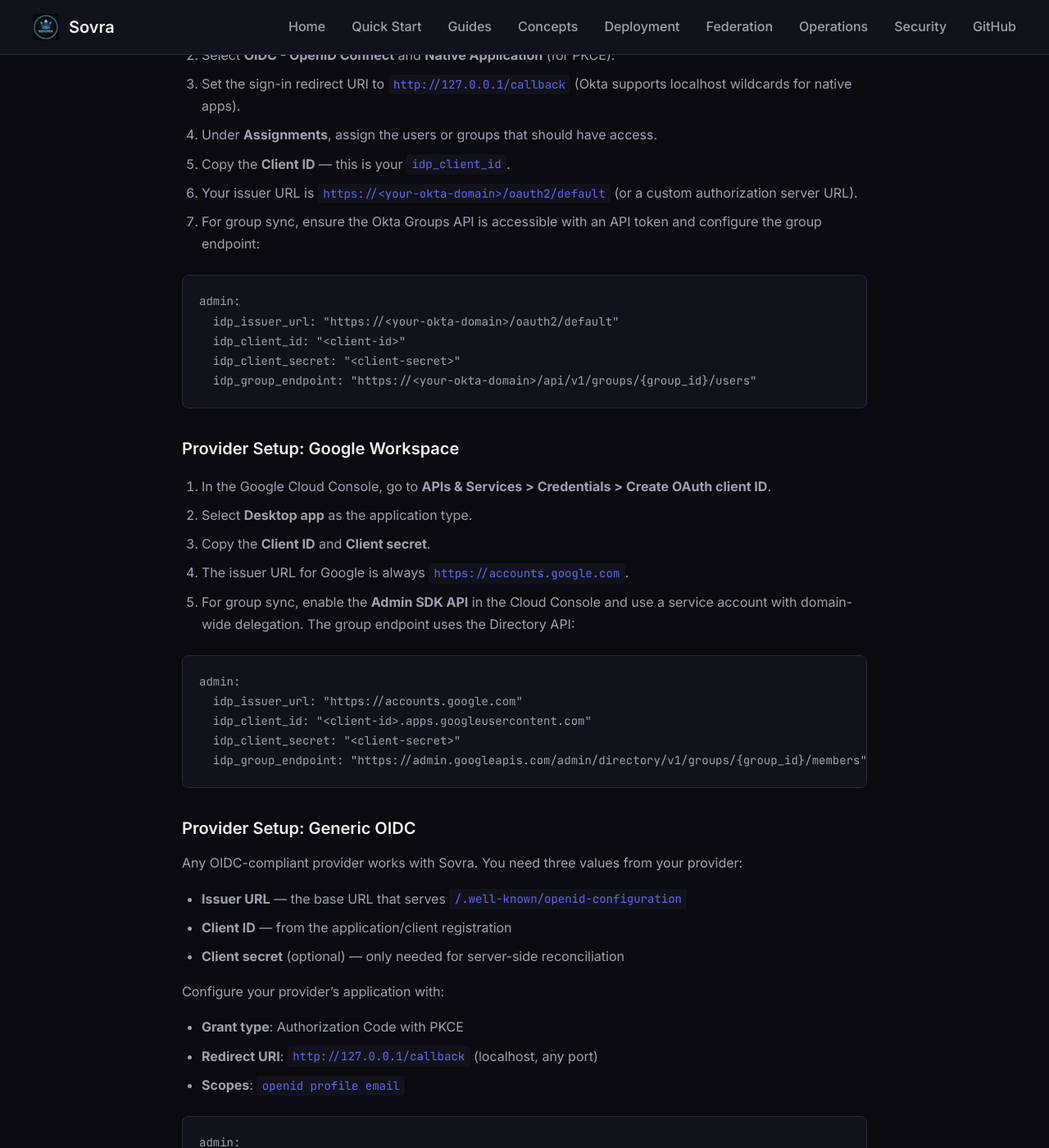
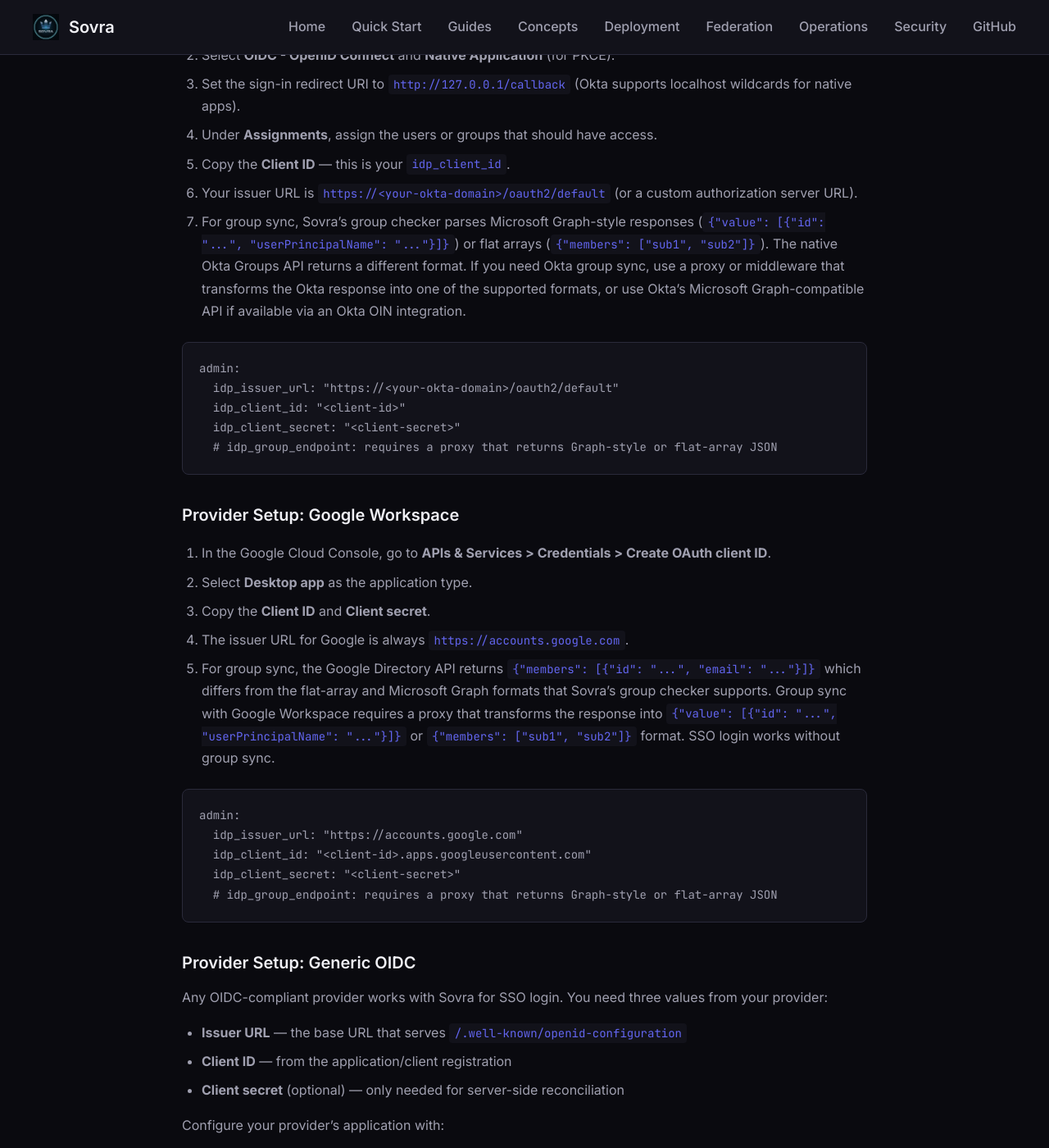
Before and after one commit to witlox/sovra, a Jekyll site: the page built from docs/guides/admin-guide.md, in a window 1280 px wide and 1400 px high, scrolled down 13218 px. Shown: the whole window at 82% size. Built offline with Jekyll 4.4.1, drawn with Linux system fonts in a browser that asks for light colours; some of the changed text lies outside the part shown.

Commit message:
groupId typo

````diff
--- a/docs/guides/admin-guide.md
+++ b/docs/guides/admin-guide.md
@@ -517,7 +517,7 @@
   idp_issuer_url: "https://login.microsoftonline.com/<tenant-id>/v2.0"
   idp_client_id: "<application-client-id>"
   idp_client_secret: "<client-secret>"
-  idp_group_endpoint: "https://graph.microsoft.com/v1.0/groups/{group_id}/members"
+  idp_group_endpoint: "https://graph.microsoft.com/v1.0/groups/{{groupId}}/members"
 ```
 
 ### Provider Setup: Okta
@@ -530,15 +530,19 @@
 5. Copy the **Client ID** — this is your `idp_client_id`.
 6. Your issuer URL is `https://<your-okta-domain>/oauth2/default` (or a custom
    authorization server URL).
-7. For group sync, ensure the Okta Groups API is accessible with an API token
-   and configure the group endpoint:
+7. For group sync, Sovra's group checker parses Microsoft Graph-style responses
+   (`{"value": [{"id": "...", "userPrincipalName": "..."}]}`) or flat arrays
+   (`{"members": ["sub1", "sub2"]}`). The native Okta Groups API returns a
+   different format. If you need Okta group sync, use a proxy or middleware that
+   transforms the Okta response into one of the supported formats, or use Okta's
+   Microsoft Graph-compatible API if available via an Okta OIN integration.
 
 ```yaml
 admin:
   idp_issuer_url: "https://<your-okta-domain>/oauth2/default"
   idp_client_id: "<client-id>"
   idp_client_secret: "<client-secret>"
-  idp_group_endpoint: "https://<your-okta-domain>/api/v1/groups/{group_id}/users"
+  # idp_group_endpoint: requires a proxy that returns Graph-style or flat-array JSON
 ```
 
 ### Provider Setup: Google Workspace
@@ -548,22 +552,25 @@
 2. Select **Desktop app** as the application type.
 3. Copy the **Client ID** and **Client secret**.
 4. The issuer URL for Google is always `https://accounts.google.com`.
-5. For group sync, enable the **Admin SDK API** in the Cloud Console and use
-   a service account with domain-wide delegation. The group endpoint uses the
-   Directory API:
+5. For group sync, the Google Directory API returns
+   `{"members": [{"id": "...", "email": "..."}]}` which differs from the
+   flat-array and Microsoft Graph formats that Sovra's group checker supports.
+   Group sync with Google Workspace requires a proxy that transforms the
+   response into `{"value": [{"id": "...", "userPrincipalName": "..."}]}` or
+   `{"members": ["sub1", "sub2"]}` format. SSO login works without group sync.
 
 ```yaml
 admin:
   idp_issuer_url: "https://accounts.google.com"
   idp_client_id: "<client-id>.apps.googleusercontent.com"
   idp_client_secret: "<client-secret>"
-  idp_group_endpoint: "https://admin.googleapis.com/admin/directory/v1/groups/{group_id}/members"
+  # idp_group_endpoint: requires a proxy that returns Graph-style or flat-array JSON
 ```
 
 ### Provider Setup: Generic OIDC
 
-Any OIDC-compliant provider works with Sovra. You need three values from your
-provider:
+Any OIDC-compliant provider works with Sovra for SSO login. You need three
+values from your provider:
 
 - **Issuer URL** — the base URL that serves `/.well-known/openid-configuration`
 - **Client ID** — from the application/client registration
@@ -574,11 +581,19 @@
 - **Redirect URI**: `http://127.0.0.1/callback` (localhost, any port)
 - **Scopes**: `openid profile email`
 
+For group sync, the `idp_group_endpoint` must return one of two JSON formats:
+- **Microsoft Graph-style**: `{"value": [{"id": "...", "userPrincipalName": "..."}]}`
+- **Flat array**: `{"members": ["subject1", "subject2"]}`
+
+The URL template uses `{{groupId}}` as the placeholder for the group's
+`idp_group_id`.
+
 ```yaml
 admin:
   idp_issuer_url: "https://idp.example.org/realms/sovra"
   idp_client_id: "<client-id>"
   idp_client_secret: "<client-secret>"
+  idp_group_endpoint: "https://idp.example.org/api/groups/{{groupId}}/members"
 ```
 
 ### IdP Group Synchronization
````
Also changed, not shown: other parts of docs/guides/admin-guide.md (+2 -2 lines).
